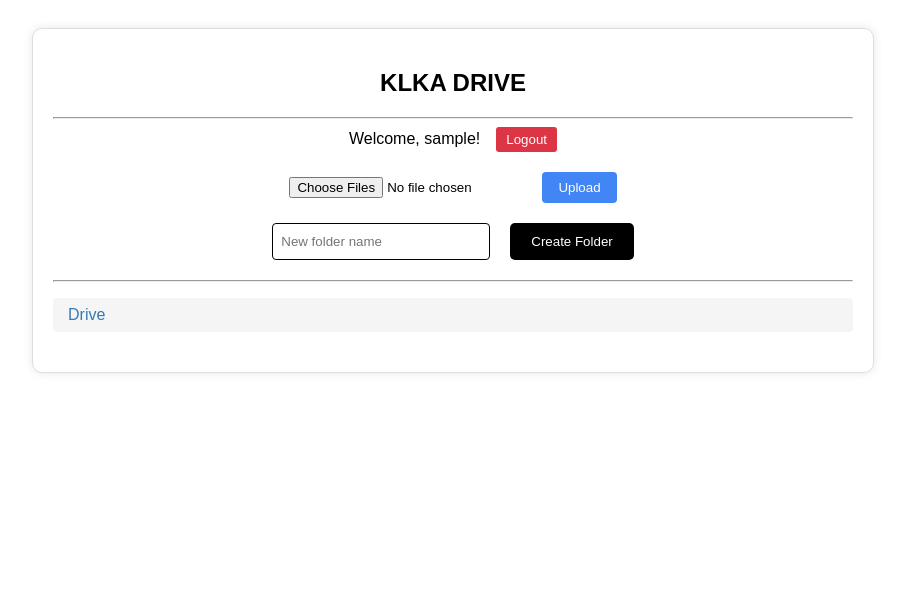
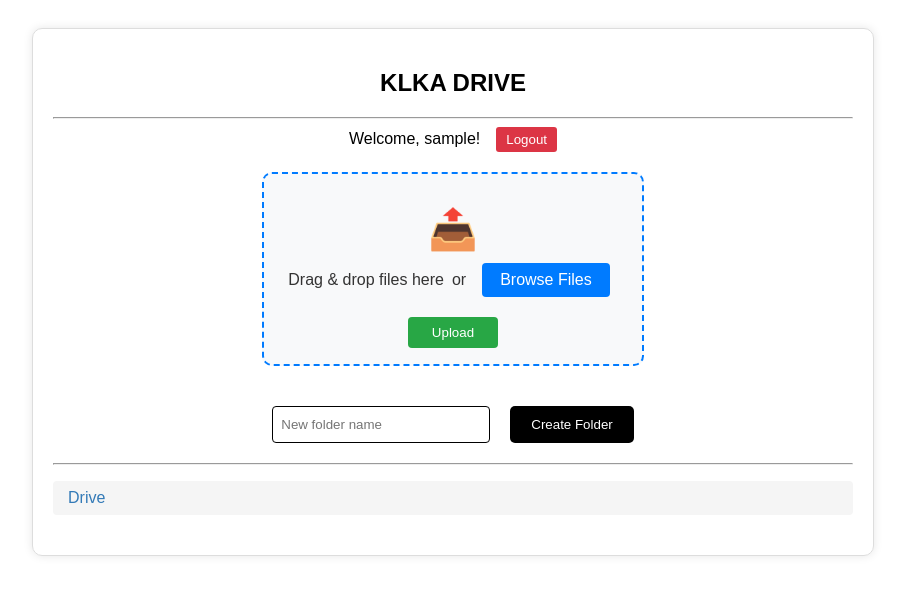
Before and after one commit to kamalkoranga/dochost, a Flask app: page / in a window 1280 px wide. Shown: the top 595 px of the page, without its empty margins (187-1092 px from the left). Run offline with Flask 3, Linux system fonts and the light colour scheme; the visitor is signed in with stand-in values (Sample User, id 1); data comes from the database, SQL or seed files in the repository; data that the repository does not hold is empty; some libraries are stand-ins or nearby versions.

Commit message:
improved upload section

```diff
--- a/app/static/css/style.css
+++ b/app/static/css/style.css
@@ -129,28 +129,80 @@ body {
   }
 }
 
-.upload-container {
-  display: flex;
-  flex-wrap: wrap;
-  justify-content: center;
-  align-items: center;
+.upload-container-modern {
+  border: 2px dashed #007bff;
+  border-radius: 10px;
+  padding: 32px 24px 16px 24px;
+  text-align: center;
+  background: #f8f9fa;
+  position: relative;
+  transition: border-color 0.2s;
+  margin-bottom: 20px;
 
-  .upload-btn {
-    background: #4285f4;
-    color: white;
-    border: none;
-    padding: 8px 16px;
+  &.dragover {
+    border-color: #0056b3;
+    background: #e9f5ff;
+  }
+
+  .upload-icon {
+    font-size: 2.5rem;
+    margin-bottom: 10px;
+  }
+
+  .upload-text {
+    margin-bottom: 10px;
+    color: #333;
+    display: flex;
+    gap: 0.5em;
+    align-items: center;
+    justify-content: center;
+
+    @media (max-width: 480px) {
+      flex-direction: column;
+      gap: 0.2em;
+      font-size: 0.95em;
+      text-align: center;
+    }
+  }
+
+  .custom-file-label-modern {
+    display: inline-block;
+    padding: 8px 18px;
+    background: #007bff;
+    color: #fff;
     border-radius: 4px;
     cursor: pointer;
+    margin: 0 8px;
+    font-weight: 500;
     transition: background 0.2s;
 
     &:hover {
-      background: #3367d6;
+      background: #0056b3;
     }
+  }
 
-    &:disabled {
-      background: #9e9e9e;
-      cursor: not-allowed;
+  .upload-btn-modern {
+    margin-top: 10px;
+    padding: 8px 24px;
+    background: #28a745;
+    color: #fff;
+    border: none;
+    border-radius: 4px;
+    font-weight: 500;
+    cursor: pointer;
+    transition: background 0.2s;
+    &:hover {
+      background: #218838;
+    }
+  }
+  .selected-files-list {
+    list-style: none;
+    padding: 0;
+    margin: 10px 0 0 0;
+    font-size: 0.95rem;
+    color: #555;
+    li {
+      margin-bottom: 2px;
     }
   }
 }
--- a/app/static/js/index.js
+++ b/app/static/js/index.js
@@ -182,6 +182,7 @@ async function uploadFile() {
     const result = await response.json();
     showToast(result.message || "Files uploaded successfully!");
     fileInput.value = "";
+    updateSelectedFilesList();
     fetchFiles(currentPath);
     loadStorageInfo();
   } catch (error) {
@@ -317,3 +318,40 @@ function customContextMenu() {
 }
 
 customContextMenu()
+
+const uploadDropArea = document.getElementById("uploadDropArea");
+const fileInput = document.getElementById("fileInput");
+const selectedFilesList = document.getElementById("selectedFilesList");
+
+// Drag & drop events
+["dragenter", "dragover"].forEach(eventName => {
+  uploadDropArea.addEventListener(eventName, (e) => {
+    e.preventDefault();
+    e.stopPropagation();
+    uploadDropArea.classList.add("dragover");
+  });
+});
+["dragleave", "drop"].forEach(eventName => {
+  uploadDropArea.addEventListener(eventName, (e) => {
+    e.preventDefault();
+    e.stopPropagation();
+    uploadDropArea.classList.remove("dragover");
+  });
+});
+uploadDropArea.addEventListener("drop", (e) => {
+  fileInput.files = e.dataTransfer.files;
+  updateSelectedFilesList();
+});
+
+// Update file list preview
+fileInput.addEventListener("change", updateSelectedFilesList);
+
+function updateSelectedFilesList() {
+  selectedFilesList.innerHTML = "";
+  for (let i = 0; i < fileInput.files.length; i++) {
+    const file = fileInput.files[i];
+    const li = document.createElement("li");
+    li.textContent = file.name;
+    selectedFilesList.appendChild(li);
+  }
+}
--- a/app/templates/index.html
+++ b/app/templates/index.html
@@ -16,14 +16,20 @@
 <div id="storage-bar" style="margin: 20px 0"></div>
 
 <div class="action-buttons">
-  <div class="upload-container">
-    <input type="file" id="fileInput" multiple class="file-input" />
-    <button onclick="uploadFile()" class="upload-btn" id="uploadBtn">
+  <div class="upload-container-modern" id="uploadDropArea">
+    <input type="file" id="fileInput" multiple class="file-input" style="display: none;" />
+    <div class="upload-icon">📤</div>
+    <div class="upload-text">
+      <span>Drag & drop files here</span>
+      <span>or</span>
+      <label for="fileInput" class="custom-file-label-modern">Browse Files</label>
+    </div>
+    <ul id="selectedFilesList" class="selected-files-list"></ul>
+    <button onclick="uploadFile()" class="upload-btn-modern" id="uploadBtn">
       <span id="btnText">Upload</span>
       <span id="btnSpinner" style="display: none">⏳ Uploading...</span>
     </button>
   </div>
-
   <div id="toastContainer"></div>
 </div>
 <div class="createFolder">
```
